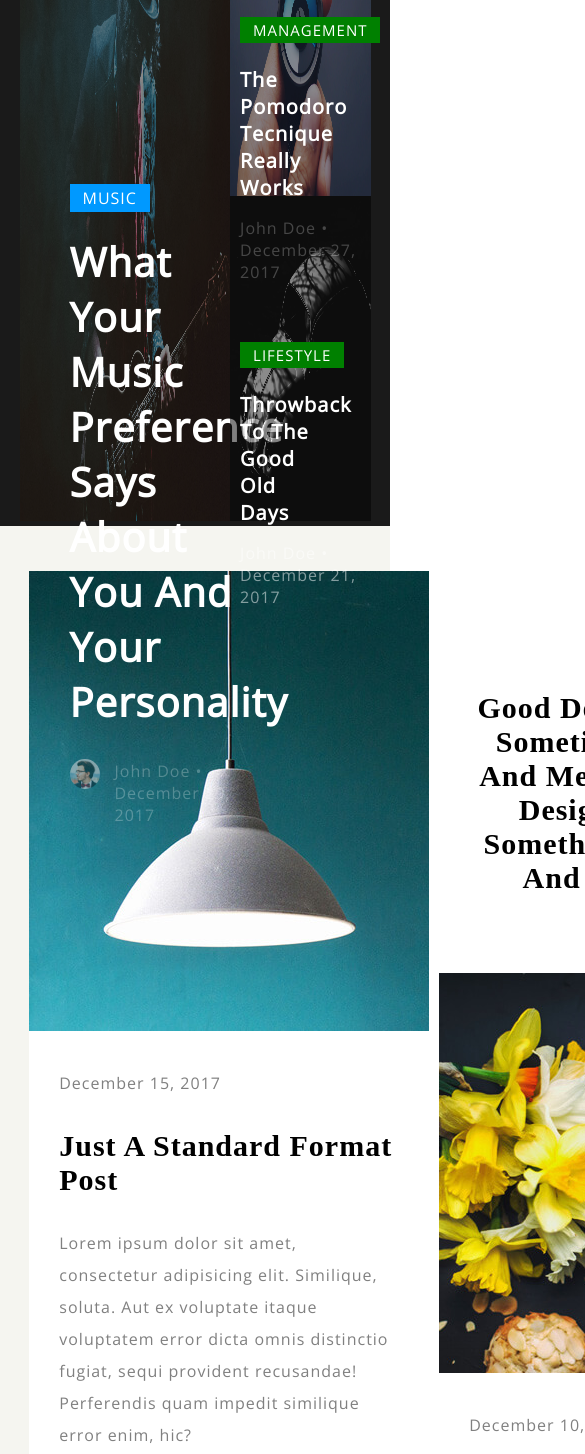
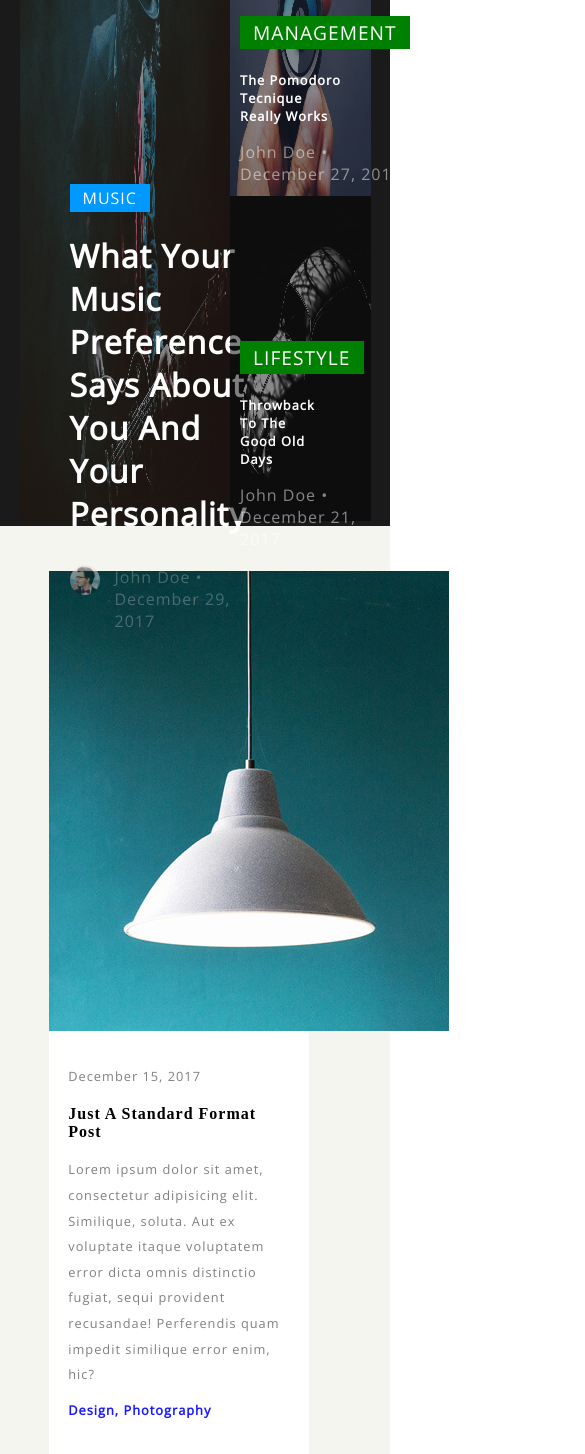
Before and after one commit to quynhquynh/assignment5, a plain HTML site: page index.html in a window 390 px wide. Shown: the part 311-1765 px from the top of the page, 585 px wide, since content can reach past the window. Drawn offline with nearby package versions, Linux system fonts and the light colour scheme.

Commit message:
responsive layout

```diff
--- a/style-after-main-footer.css
+++ b/style-after-main-footer.css
@@ -173,7 +173,7 @@ input[type="text"]{
 
 input[type="submit"]{
   background-color: #3333ff;
-  padding: 15px;
+  padding: 3%;
   border: hidden;
   color: white;
 }
@@ -187,3 +187,33 @@ input[type="submit"]{
   margin-top: -50px;
   padding-bottom: 90px;
 }
+
+
+@media only screen and (max-width: 600px){
+  .imgText{
+    font-size: 2em;
+  }
+  .imgText1{
+    font-size: 0.8em;
+  }
+.cap-text{
+  font-size: 1em;
+}
+.blur{
+    font-size: 0.8em;
+  }
+  .blue{
+    font-size: 0.8em;
+  }
+  .main{
+    width: 75%;
+    margin: 0 auto;
+    margin-top: 40px;
+    display: grid;
+    grid-template-columns: 89%;
+  }
+  .tags{
+    margin-top: 40%;
+  }
+
+}
--- a/style-top.css
+++ b/style-top.css
@@ -75,7 +75,7 @@ a:active {
 .imgText{
   text-transform: capitalize;
   font-weight: 900;
-  font-size: 40px;
+  font-size: 3em;/*em fix responsive*/
   margin-top: 25px;
   margin-bottom: 15px;
 }
@@ -118,13 +118,13 @@ a:active {
   background: #008000;
   padding: 3px 13px 3px 13px;
   text-transform: uppercase;
-  font-size: 15px;
+  font-size: 1.2em;
 }
 
 .imgText1{
   text-transform: capitalize;
   font-weight: 600;
-  font-size: 20px;
+  font-size: 1.3em;
   width: 60%;
   margin-top: 25px;
   margin-bottom: 15px;
@@ -178,4 +178,5 @@ a:active {
 
 #watch, #beetle, #guitar{
   opacity: 0.5;
+  /* o.. fitcontain/cover*/
 }
--- a/style-wrapper.css
+++ b/style-wrapper.css
@@ -5,11 +5,11 @@
 }
 
 .main{
-  width: 85%;
+  width: 90%;
   margin: 0 auto;
   margin-top: 40px;
   display: grid;
-  grid-column-gap: 10px;
+  grid-column-gap: 1.5%;
 	grid-template-columns: 1fr 1fr 1fr;
   grid-auto-rows: auto;
 }
@@ -42,7 +42,7 @@
 .cap-text{
   text-transform: capitalize;
   color: black;
-  font-size: 30px;
+  font-size: 1.8em;
   font-weight: 900;
   font-family: Slabo serif;
 }
```
